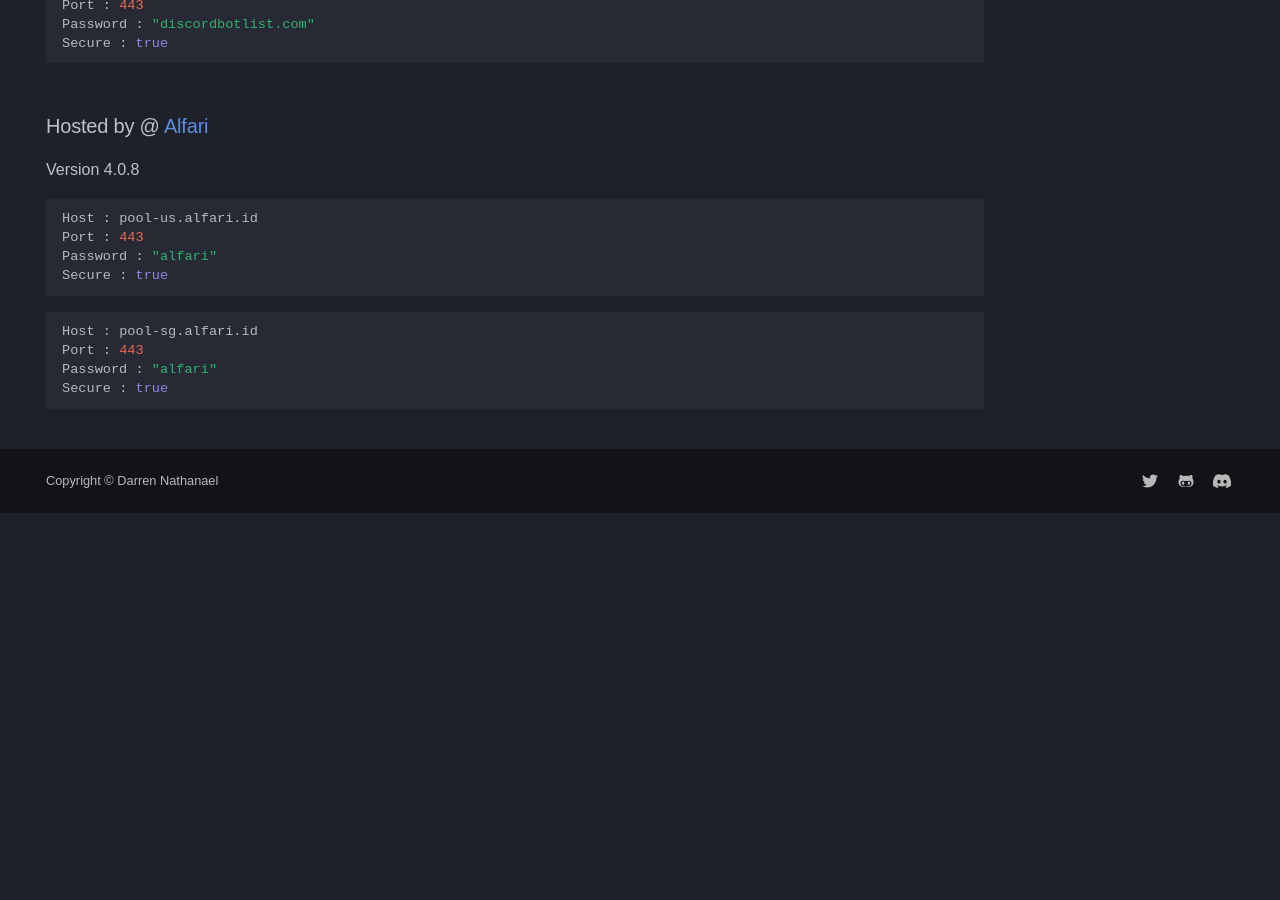
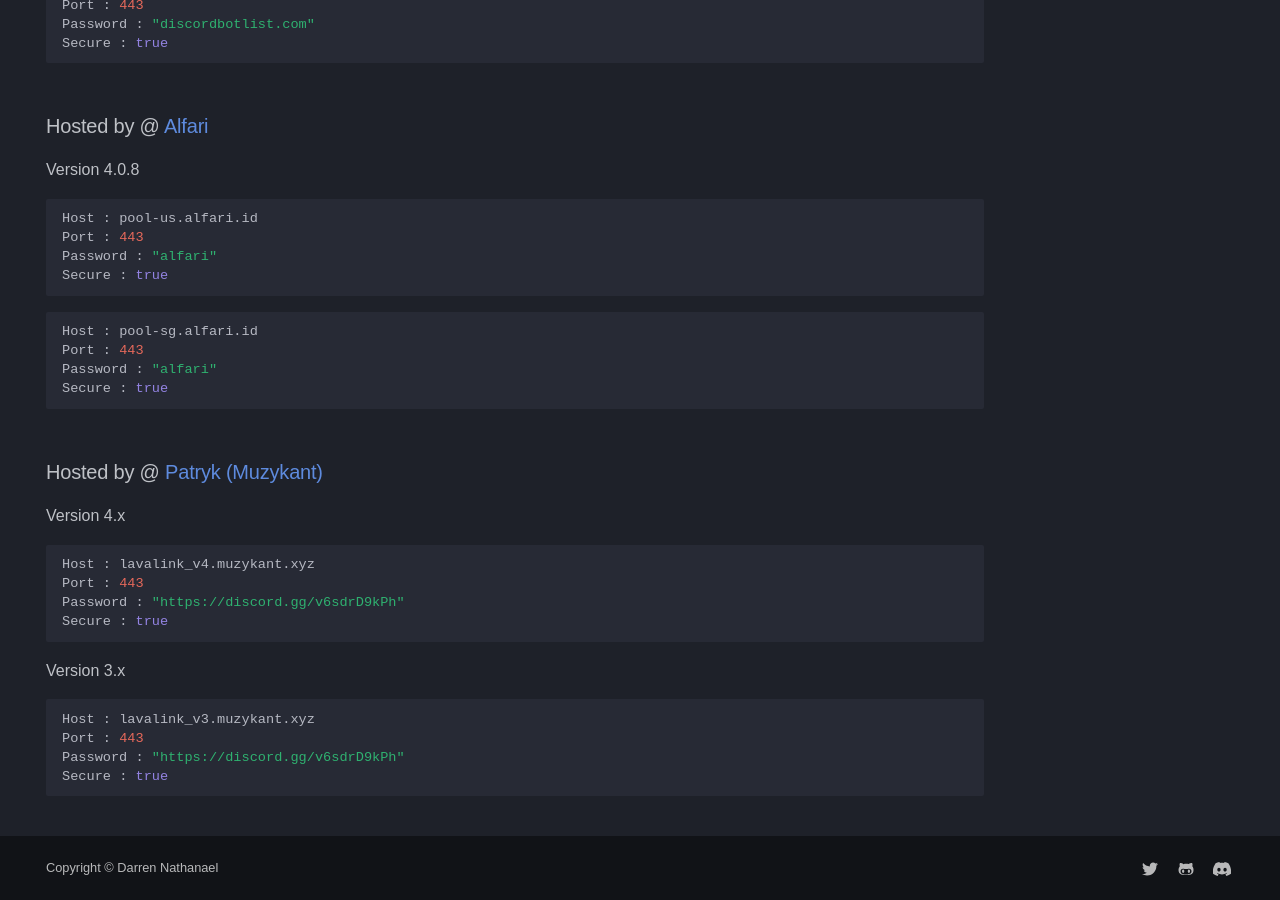
Before and after one commit to DarrenOfficial/lavalink-list, an MkDocs documentation site: the page built from docs/SSL/Lavalink-SSL.md, in a window 1280 px wide and 900 px high, scrolled down 1878 px. Built offline with MkDocs 1.6.1 and Material for MkDocs 9.7.7, drawn with Linux system fonts in a browser that asks for light colours; some web fonts are replaced; comment, search, counter and statistics services are not loaded; a style sheet for code colours, icons or effects is not loaded; before the commit the page ends 2391 px from its top, so only the background shows below that; some of the changed text lies outside the part shown.

Commit message:
Update Lavalink-SSL.md

````diff
--- a/docs/SSL/Lavalink-SSL.md
+++ b/docs/SSL/Lavalink-SSL.md
@@ -112,3 +112,19 @@ Port : 443
 Password : "alfari"
 Secure : true
 ```
+
+### Hosted by @ [Patryk (Muzykant)](https://discord.gg/v6sdrD9kPh)
+Version 4.x
+```bash
+Host : lavalink_v4.muzykant.xyz
+Port : 443
+Password : "https://discord.gg/v6sdrD9kPh"
+Secure : true
+```
+Version 3.x
+```bash
+Host : lavalink_v3.muzykant.xyz
+Port : 443
+Password : "https://discord.gg/v6sdrD9kPh"
+Secure : true
+```
````
